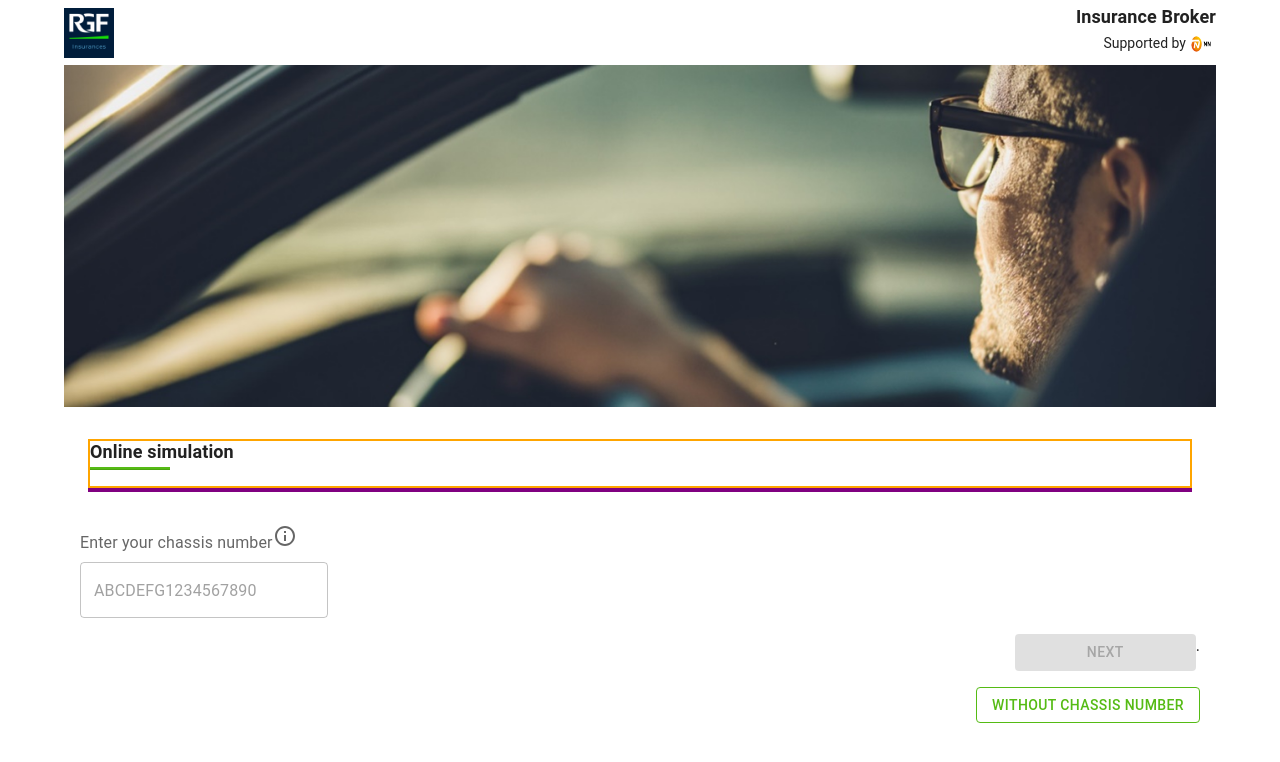
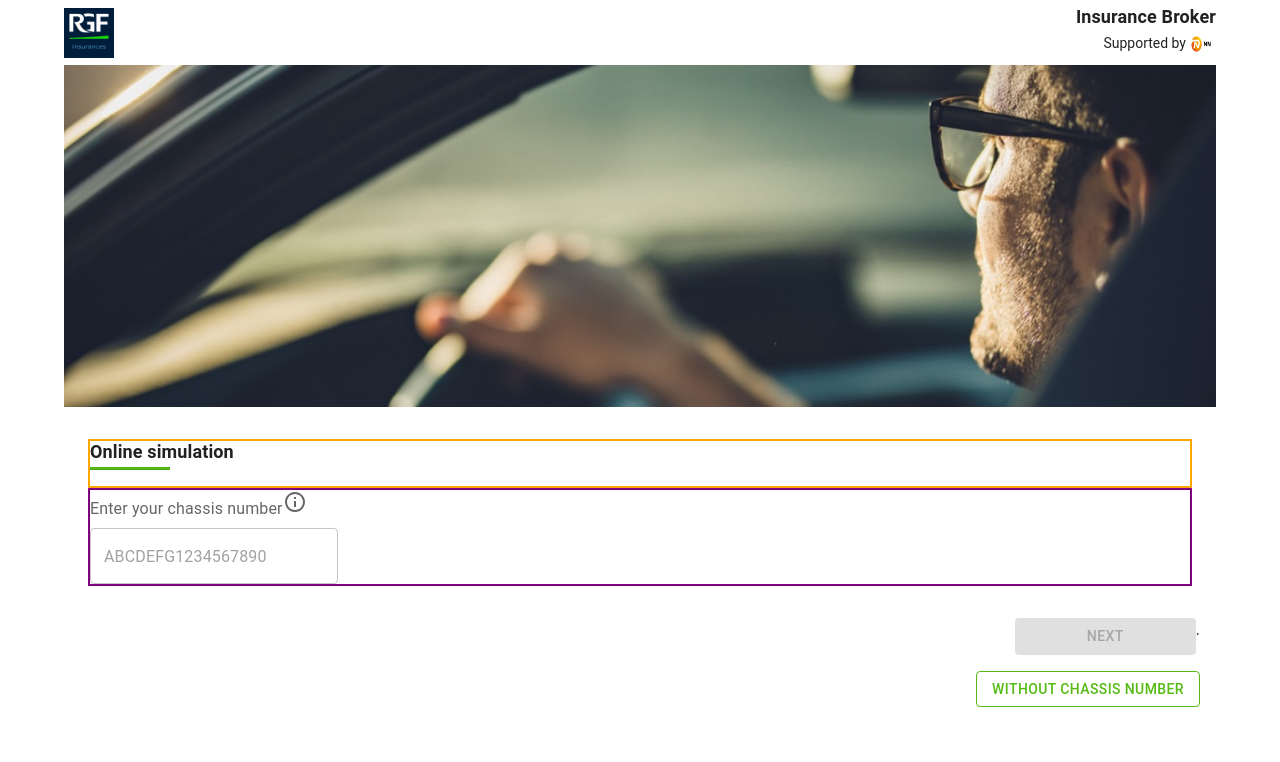
Before and after one commit to nileshv1/nn-ins, a Next.js app: page /1/simulation/Simulation in a window 1280 px wide. Shown: the top 762 px of the page. Built offline with nearby package versions, Linux system fonts and the light colour scheme.

Commit message:
unwanted code removed

```diff
--- a/pages/[box]/simulation/Simulation.tsx
+++ b/pages/[box]/simulation/Simulation.tsx
@@ -1,13 +1,15 @@
 import React from "react";
-import Card from "@mui/material/Card";
-import CardContent from "@mui/material/CardContent";
-import CardMedia from "@mui/material/CardMedia";
-import Button from "@mui/material/Button";
-import Typography from "@mui/material/Typography";
-import { Box, Grid, InputLabel, TextField, Divider } from "@mui/material";
+import {
+  Box,
+  Grid,
+  InputLabel,
+  TextField,
+  Divider,
+  Typography,
+  Button,
+} from "@mui/material";
 import InfoOutlinedIcon from "@mui/icons-material/InfoOutlined";
 import CustomModal from "@/components/Modal/CustomModal";
-import classes from "../../../styles/page.module.scss";
 import Link from "next/link";
 import { ROUTE_PATHS } from "@/constants/constants";
 import { useRouter } from "next/router";
@@ -32,6 +34,9 @@ const Simulation: React.FC = () => {
     router.push(`/${box}${ROUTE_PATHS.CARDETAILS}`);
     setUserInput("");
   };
+  const handleIcon = (open) => {
+    setOpen(!open);
+  };
 
   return (
     <Grid container>
@@ -41,7 +46,7 @@ const Simulation: React.FC = () => {
         alt={t("bannerImageText")}
       />
 
-      <Grid container item sx={{ py: 4, px: 3 }}>
+      <Grid container item sx={{ py: 4, px: { md: 3, xs: 1 } }}>
         <Grid item sx={{ pb: 2 }} xs={12} border="2px solid orange">
           <Typography variant="h4">{t("simulationHeaderText")}</Typography>
           <Divider
@@ -49,13 +54,13 @@ const Simulation: React.FC = () => {
             sx={{ height: 3.5, width: "5rem", mt: 0.5 }}
           />
         </Grid>
-        <Grid item border="2px solid purple" xs={12}></Grid>
-      </Grid>
-      <Grid container spacing={2} sx={{ px: 2 }}>
-        <Grid item xs={12}>
-          <InputLabel htmlFor="component-simple">
+        <Grid item border="2px solid purple" xs={12}>
+          <InputLabel
+            htmlFor="component-simple"
+            sx={{ fontSize: "16px", color: "text.secondary" }}
+          >
             {t("simulationContentLabel")}
-            <InfoOutlinedIcon onClick={() => setOpen((open) => !open)} />
+            <InfoOutlinedIcon onClick={() => handleIcon(open)} />
             {open && <CustomModal open={open} setOpen={setOpen} />}
           </InputLabel>
           <TextField
@@ -67,7 +72,9 @@ const Simulation: React.FC = () => {
             onChange={handleChange}
           />
         </Grid>
+      </Grid>
 
+      <Grid container spacing={2} sx={{ px: 2 }}>
         <Grid item xs={12} display="flex" justifyContent="flex-end">
           <Button
             variant="contained"
```
